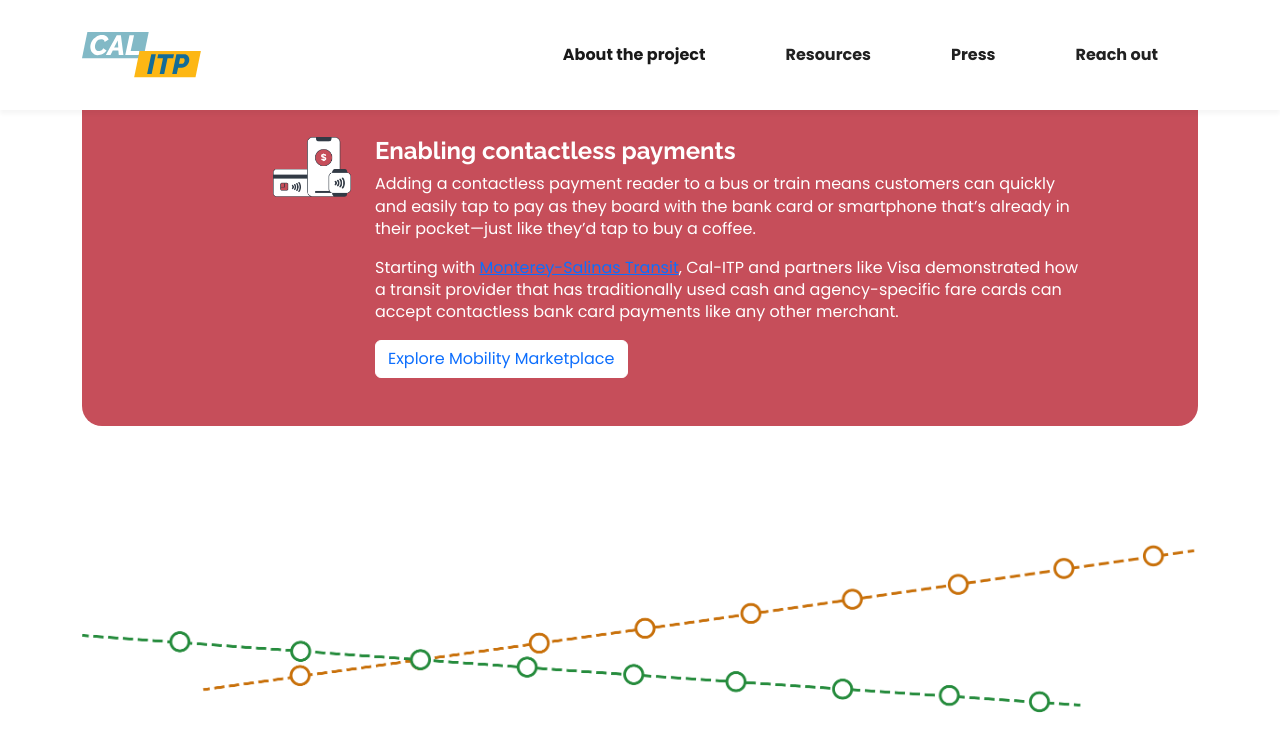
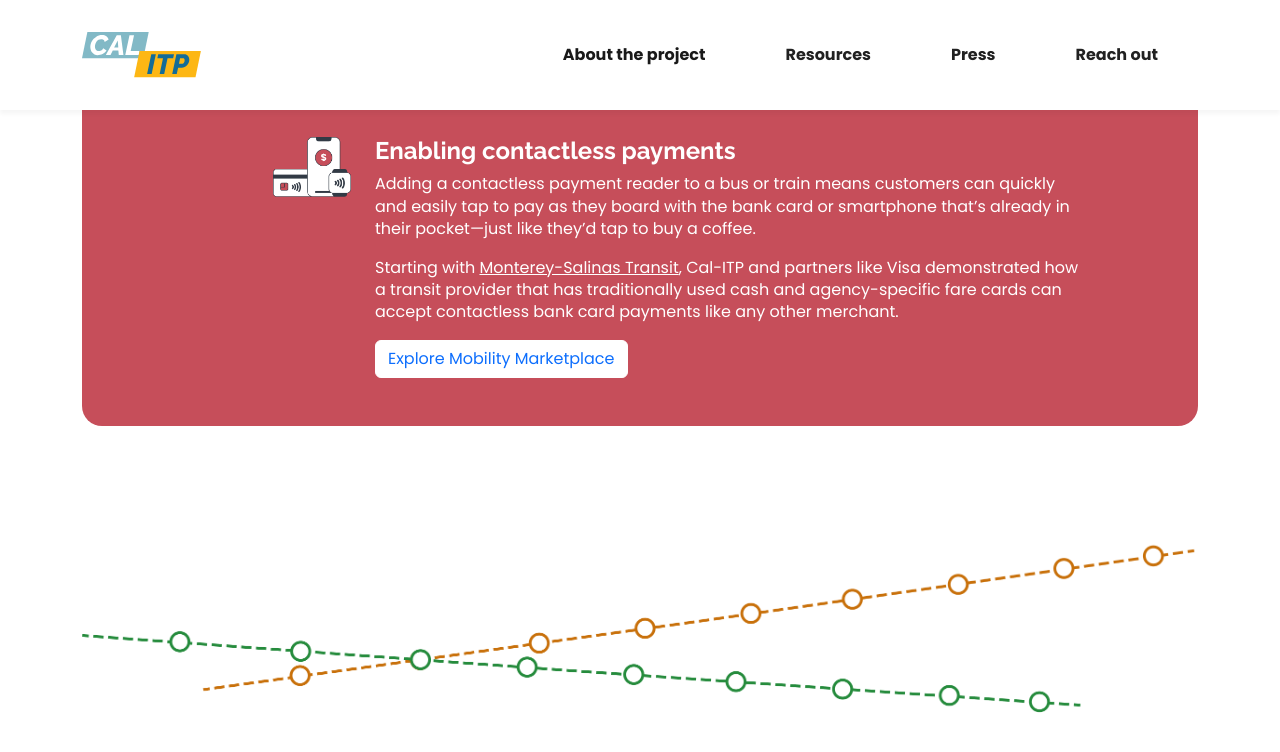
Before and after one commit to cal-itp/calitp.org, a Jekyll site: the page built from src/index.html, in a window 1280 px wide and 900 px high, scrolled down 2198 px. Shown: the top 752 px of the window. Built offline with Jekyll 4.4.1, drawn with Linux system fonts in a browser that asks for light colours.

Commit message:
fix(init): white links

```diff
--- a/src/_data/initiatives.yml
+++ b/src/_data/initiatives.yml
@@ -12,7 +12,7 @@
     - "Adding a contactless payment reader to a bus or train means customers can quickly
       and easily tap to pay as they board with the bank card or smartphone that’s already
       in their pocket—just like they’d tap to buy a coffee."
-    - "Starting with <a href='https://mst.org/news_items/monterey-salinas-transit-announces-launch-of-contactless-fare-payment-demonstration'rel='noreferrer'
+    - "Starting with <a class='text-white' href='https://mst.org/news_items/monterey-salinas-transit-announces-launch-of-contactless-fare-payment-demonstration'rel='noreferrer'
       target='_blank'>Monterey-Salinas Transit</a>, Cal-ITP and partners like Visa
       demonstrated how a transit provider that has traditionally used cash and agency-specific
       fare cards can accept contactless bank card payments like any other merchant. "
@@ -31,10 +31,10 @@
   paragraphs:
     - "Our <a rel='noreferrer' target='_blank' href='https://benefits.calitp.org'>Cal-ITP
       Benefits</a> web application streamlines the process for transit riders to instantly
-      qualify for and receive discounts, starting with <a rel='noreferrer' target='_blank'
+      qualify for and receive discounts, starting with <a class='text-white' rel='noreferrer' target='_blank'
       href='https://mst.org/news_items/monterey-salinas-transit-mst-announces-discount-contactless-fares-for-both-local-and-visiting-riders-65-with-launch-of-new-benefits-eligibility-verification-website'>Monterey-Salinas
       Transit</a> (MST), which offers a half-price Senior Fare. Now older adults (65+)
-      who are able to <a href='https://login.gov/help/verify-your-identity/how-to-verify-your-identity/#requirements-for-identity-verification'
+      who are able to <a class='text-white' href='https://login.gov/help/verify-your-identity/how-to-verify-your-identity/#requirements-for-identity-verification'
       target='_blank'>electronically verify their identity</a> are able to access MST's
       reduced fares without the hassle of paperwork."
     - "We worked with state partners on this product launch, and next we're working to
@@ -57,7 +57,7 @@
     - "Cal-ITP is helping transit providers remove the guesswork for riders wondering
       when the next bus or train will arrive or if they’ll make their connection by
       using the General Transit Feed Specification (GTFS)—the global standard for publishing
-      transit information. Cal-ITP developed <a rel='noreferrer' target='_blank' href='https://dot.ca.gov/cal-itp/california-minimum-general-transit-feed-specification-gtfs-guidelines'>California
+      transit information. Cal-ITP developed <a class='text-white' rel='noreferrer' target='_blank' href='https://dot.ca.gov/cal-itp/california-minimum-general-transit-feed-specification-gtfs-guidelines'>California
       Minimum GTFS Guidelines</a> and is working to ensure statewide GTFS schedule/static
       coverage and GTFS Realtime. The Cal-ITP team will support transit providers by
       assessing their systems and providing technical assistance so riders can easily
```
